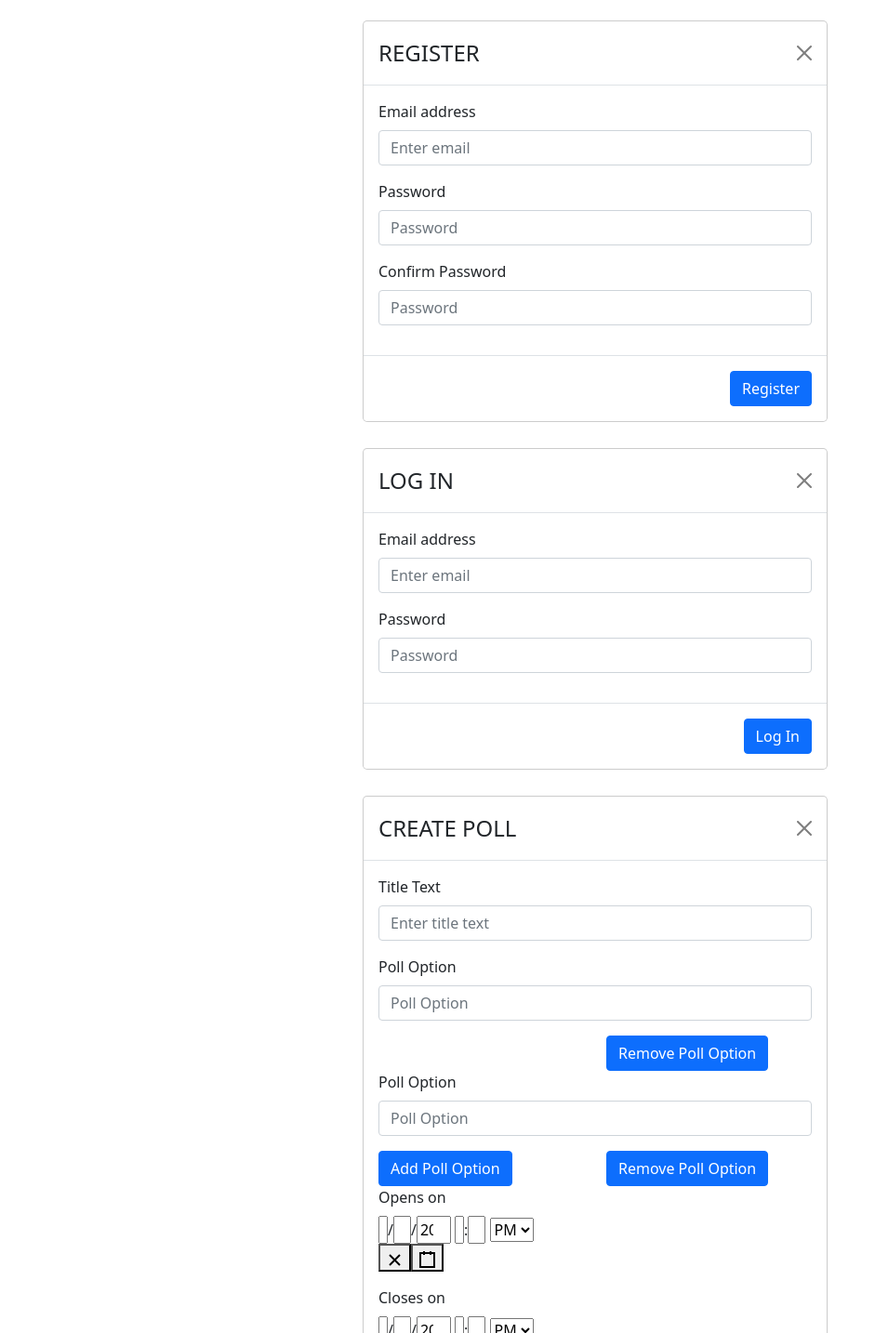
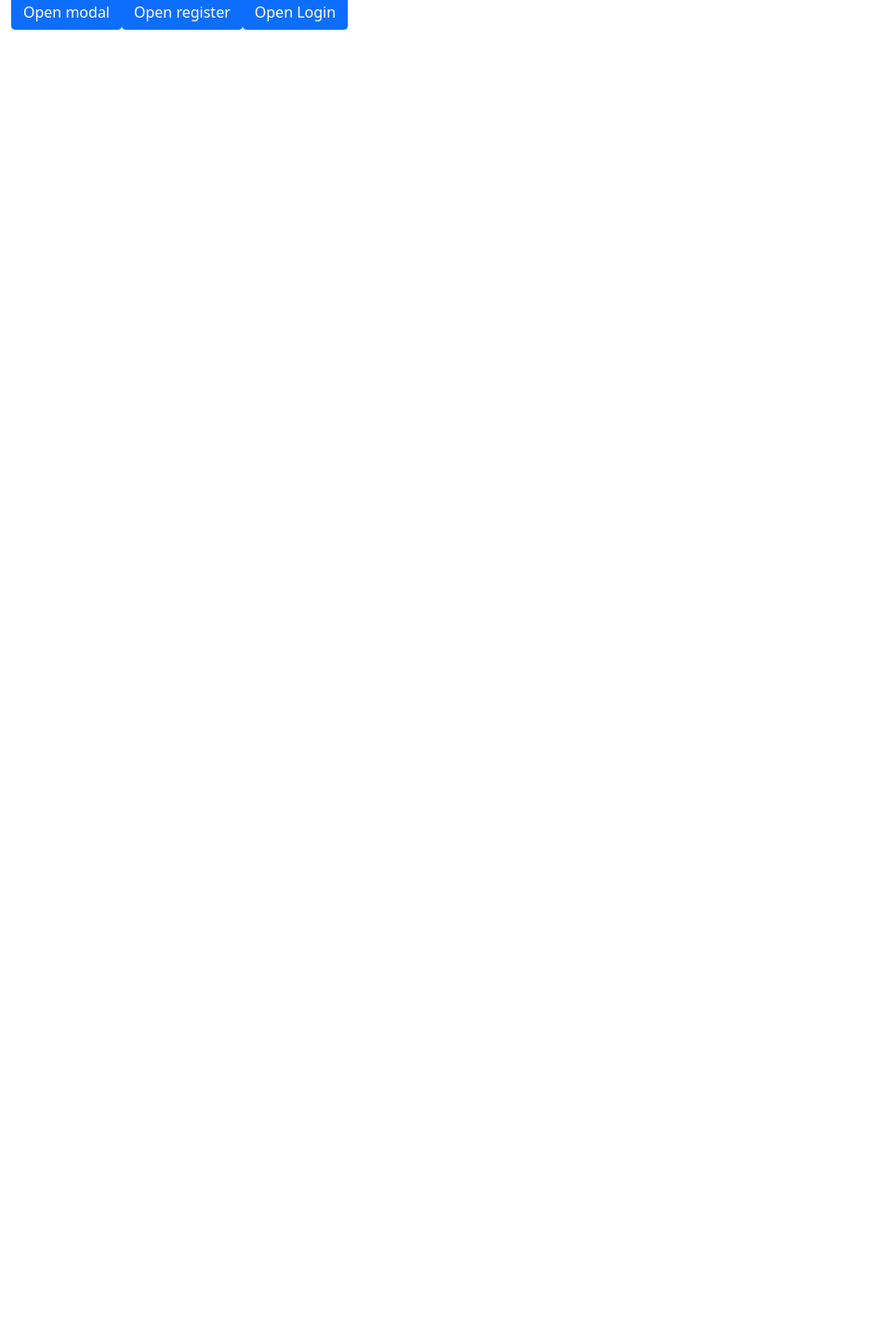
Before and after one commit to Abhinraj-ss/PercentPoll2, a React (Create React App) app in the folder percentpoll/: page / in a window 1280 px wide. Shown: the part 1416-2850 px from the top of the page at 93% size, without its empty margins (0-941 px from the left). After the commit the page ends 1448 px from the top, so only its background shows below. Built offline with nearby package versions, Linux system fonts and the light colour scheme.

Commit message:
made modal poping on click

```diff
--- a/percentpoll/src/App.js
+++ b/percentpoll/src/App.js
@@ -1,6 +1,6 @@
 import React,{ useState, useEffect} from 'react'
 import ResponsiveAppBar from './Components/AppBar/AppBar'
-import { Button, Row, Col, Container,Card } from 'react-bootstrap';
+import { Button, Row,Col, Container,Card ,Modal, ModalDialog, ModalHeader, ModalBody, ModalFooter} from 'react-bootstrap';
 import 'bootstrap/dist/css/bootstrap.min.css'
 
 
@@ -19,6 +19,8 @@ import ViewPoll from './Components/Upcoming/ViewPoll/ViewPoll';
 
 function App() {
   const [isOpen, setIsOpen] = useState(false);
+  const [isOpenRegister, setIsOpenRegister] = useState(false);
+  const [isOpenLogin, setIsOpenLogin] = useState(false);
   /*const[ data, setData] = useState([{}])
   useEffect (() => {
       fetch("/members").then(
@@ -33,7 +35,7 @@ function App() {
   )*/
 
   const handleClick = () =>{
-    console.log("button clicked");
+    setIsOpen(true)
   }
 
   return (
@@ -50,7 +52,7 @@ function App() {
         )}*/}
       <Container fluid >
         <div className="d-grid gap-2 col-4 mx-auto">
-          <Button id="create" name='create' onClick={()=>{setIsOpen(true)}}>Create A Poll</Button>
+          <Button id="create" name='create' onClick={handleClick}>Create A Poll</Button>
         </div>
          <hr/>
         <Row >
@@ -73,10 +75,28 @@ function App() {
             <Closed/>
           </div>
         </Row>
-        <Register/>
+
+        <button type="button" class="btn btn-primary" onClick={handleClick}>
+        Open modal
+        </button>
+        <button type="button" class="btn btn-primary" onClick={()=>setIsOpenRegister(true)}>
+        Open register
+        </button>
+        <button type="button" class="btn btn-primary" onClick={()=>setIsOpenLogin(true)}>
+        Open Login
+        </button>
+
+
+        {/*<Register/>
         <LogIn/>
-      <CreatePoll/>
+      <CreatePoll/>*/}
       </Container>
+      {isOpen&&
+        <CreatePoll closeCreatePoll={setIsOpen}/>}
+      {isOpenLogin&&
+      <LogIn closeLogin={setIsOpenLogin}/>}
+      {isOpenRegister&&
+      <Register closeRegister={setIsOpenRegister}/>}
     </div>
   )
 }
--- a/percentpoll/src/Components/CreatePoll/CreatePoll.js
+++ b/percentpoll/src/Components/CreatePoll/CreatePoll.js
@@ -1,9 +1,9 @@
 import {React, useState} from 'react'
 import DateTimePicker from 'react-datetime-picker'
-import { Button, Row, Col, Container,Card } from 'react-bootstrap';
+import { Row, Col} from 'react-bootstrap';
 import 'bootstrap/dist/css/bootstrap.min.css'
 
-function CreatePoll() {
+function CreatePoll({closeCreatePoll}) {
   const [opening, setOpening] = useState(new Date());
   const [closing, setClosing] = useState(new Date());
   const [pollOptionList, setPollOptionList] = useState([{pollOption:""},{pollOption:""}]);
@@ -39,25 +39,25 @@ function CreatePoll() {
       <div class="modal-header">
         <div class="modal-title h4" id="contained-modal-title-vcenter">CREATE POLL
         </div>
-        <button class="btn-close">
+        <button class="btn-close" onClick={()=>{closeCreatePoll(false)}}>
         </button>
       </div>
       <div class="modal-body">
         <form class="">
-          <div class="mb-3 form-group">
+          <div class="mb-4 form-group">
             <label class="form-label">Title Text</label>
             <input required="" placeholder="Enter title text" type="text" class="form-control" value={title} onChange={(e)=>{handleTitleChange(e)}}/>
           </div>
           {pollOptionList.map((singlePollOption,index) => (
             <div key={index} className = "pollOptions">
-              <div class="mb-3 form-group">
+              <div class="mb-4 form-group">
                 <label className="form-label">Poll Option</label>
                 <input required="" placeholder="Poll Option" name = "pollOption" type="text" class="form-control" value={singlePollOption.pollOption} onChange={(e) =>{handlePollOptionChange(e,index)}} />
               </div>
-              <Row>
+              <Row mb-8>
                 <Col>
                   {pollOptionList.length - 1 === index && (
-                    <div className='.col-auto .me-auto '>
+                    <div className='.col-auto .me-auto'>
                       <button type="button" class="btn btn-primary" onClick={handleClickAdd}>Add Poll Option</button>
                     </div>
                   )}
@@ -72,18 +72,18 @@ function CreatePoll() {
               </Row>
               </div>
           ))}
-          <div className='mb-6'>
-            <div class="mb-3 form-group"><label class="form-label">Opens on  </label>
-              <DateTimePicker required="" placeholder="Opening time" type="datetime" class="form-control" onChange={setOpening} value={opening}/>
+          <div className='mt-4 text-center'>
+            <div class="mb-4  form-group"><label class="form-label me-3">Opens on </label>
+              <DateTimePicker required="" placeholder="Opening time" type="datetime" class="form-control " onChange={setOpening} value={opening}/>
             </div>
-            <div class="mb-3 form-group"><label class="form-label">Closes on  </label>
+            <div class="mb-4 form-group"><label class="form-label me-3">Closes on  </label>
               <DateTimePicker required="" placeholder="Closing time" type="datetime" class="form-control" onChange={setClosing} value={closing}/>
             </div>
           </div>
         </form>
       </div>
-      <div className="d-grid gap-2 col-6 mx-auto">
-        <button type="button" class="btn btn-primary">Create</button>
+      <div className="d-grid gap-2 col-6 mx-auto mb-4">
+        <button type="button" class="btn btn-primary" onClick={()=>{closeCreatePoll(false)}}>Create</button>
       </div>
       </div>
     </div>
--- a/percentpoll/src/Components/LogIn/LogIn.js
+++ b/percentpoll/src/Components/LogIn/LogIn.js
@@ -1,13 +1,13 @@
 import React from 'react'
 
-function LogIn() {
+function LogIn({closeLogin}) {
   return (
     <div class="modal-dialog modal-dialog-centered">
       <div className='modal-content'>
         <div class="modal-header">
         <div class="modal-title h4" id="contained-modal-title-vcenter">LOG IN
         </div>
-        <button class="btn-close">
+        <button class="btn-close" onClick={()=>closeLogin(false)}>
         </button>
       </div>
       <div class="modal-body">
@@ -22,7 +22,7 @@ function LogIn() {
         </form>
       </div>
       <div class="modal-footer">
-        <button type="button" class="btn btn-primary">Log In</button>
+        <button type="button-submit" class="btn btn-primary" onClick={()=>closeLogin(false)}>Log In</button>
       </div>
     </div>
     </div>
--- a/percentpoll/src/Components/Register/Register.js
+++ b/percentpoll/src/Components/Register/Register.js
@@ -1,6 +1,6 @@
 import React from 'react'
 
-function Register() {
+function Register({closeRegister}) {
   return (
     <div class="modal-dialog modal-dialog-centered">
         <div className='modal-content'>
@@ -8,7 +8,7 @@ function Register() {
         <div class="modal-header">
         <div class="modal-title h4" id="contained-modal-title-vcenter">REGISTER
         </div>
-        <button class="btn-close">
+        <button class="btn-close" onClick={()=>closeRegister(false)}>
         </button>
       </div>
       <div class="modal-body">
@@ -26,7 +26,7 @@ function Register() {
         </form>
       </div>
       <div class="modal-footer">
-        <button type="button" class="btn btn-primary">Register</button>
+        <button type="button-submit" class="btn btn-primary" onClick={()=>closeRegister(false)}>Register</button>
       </div>
     </div>
     </div>
```
